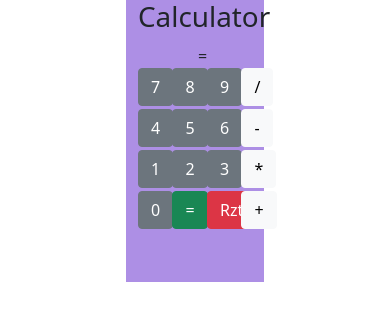
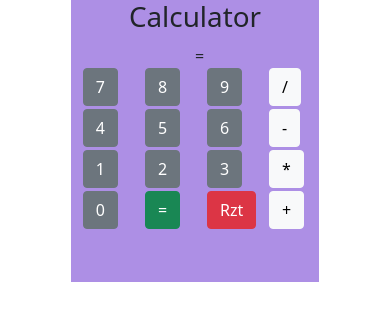
Before and after one commit to renatotorquato/logicaNaCalculadora, a plain HTML site: page index.html in a window 390 px wide. Drawn offline with nearby package versions, Linux system fonts and the light colour scheme.

Commit message:
adionado responsividade

```diff
--- a/index.html
+++ b/index.html
@@ -12,11 +12,11 @@
     <link rel="stylesheet" href="style.css">
     <title>Calculator - 1.0</title>
 </head>
-<body>
+<body><div class="calc">
     <div class="row row-cols-3">
         <div class="container-fluid">
            <div class="row row-cols-1">
-            <div class="col"><h1>Calculator</h1></div>
+            <div id= "title" class="col"><h1>Calculator</h1></div>
             </div>
             <div class="row row-cols-6">
                 <div id="campo1"></div>
@@ -77,5 +77,6 @@
             </div>
         </div>
     </div>
+</div>
 </body>
 </html>
--- a/style.css
+++ b/style.css
@@ -5,3 +5,17 @@
 .col {
     margin-bottom: 3px;
 }
+#title {
+    display: flex;
+    flex-direction: column;
+    align-items: center;
+}
+
+@media (max-width:600px) {
+        .container-fluid {
+            background-color: #ad8fe5;
+            padding-bottom: 50px;
+            max-width: max-content;
+            width: 60%;
+        }
+    }
```
Also changed, not shown: 1 other file.
